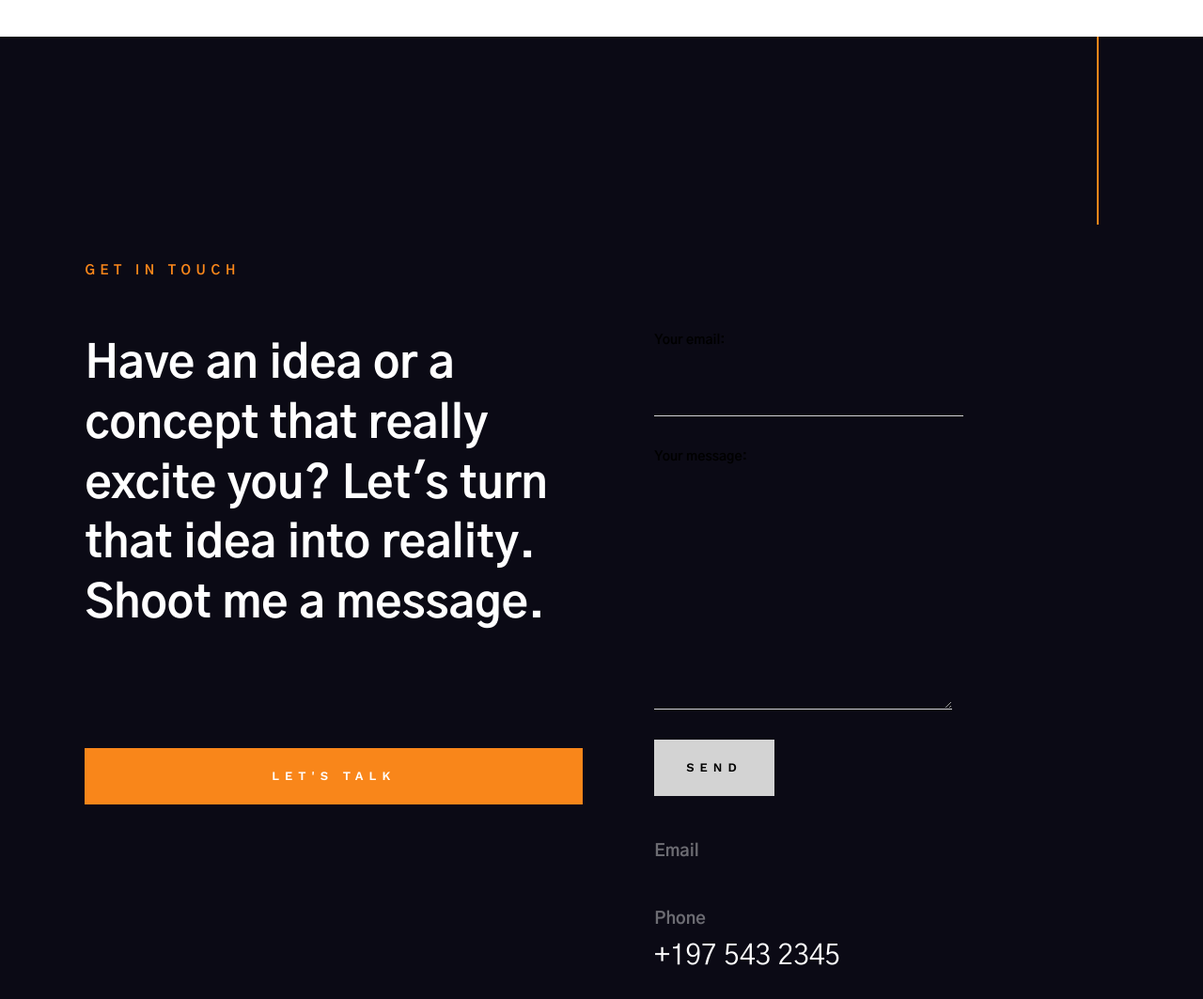
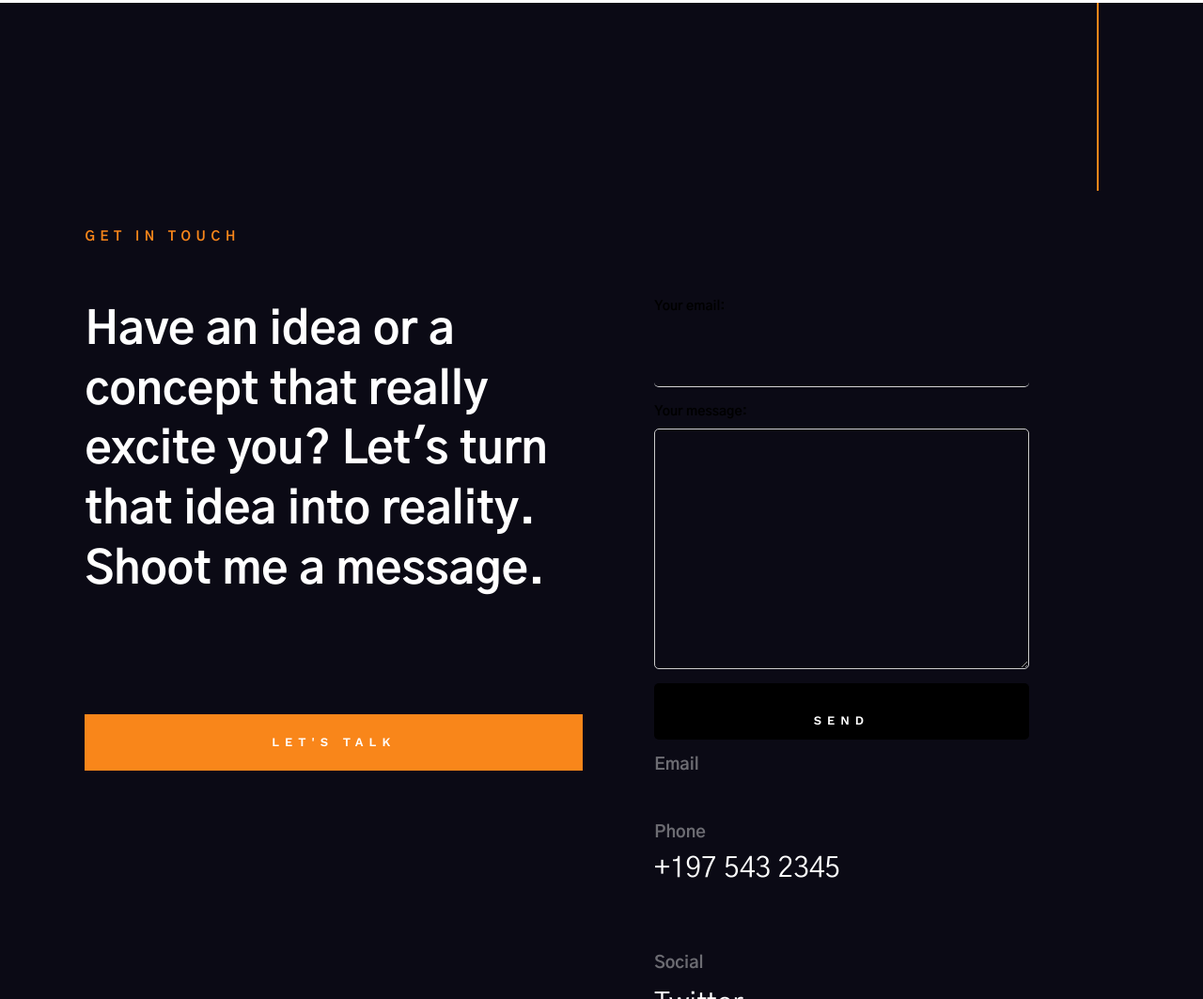
Before and after one commit to HayShel/HayShel.github.io, a plain HTML site: page styles.html in a window 1280 px wide. Shown: the part 7384-8447 px from the top of the page at 94% size. Drawn offline with nearby package versions, Linux system fonts and the light colour scheme.

Commit message:
Form Fix

```diff
--- a/css/main.css
+++ b/css/main.css
@@ -3255,6 +3255,48 @@ html.no-csstransitions .hero-content {
  * # footer
  *
  * ------------------------------------------------------------------- */
+form {
+  width: 400px;
+  margin: auto;
+  color: #333;
+}
+
+label {
+  display: block;
+  margin-bottom: 10px;
+}
+
+input, textarea {
+  width: 100%;
+  padding: 10px;
+  margin-top: 5px;
+  margin-bottom: 15px;
+  border-radius: 5px;
+  border: 1px solid #ccc;
+  font-size: 16px;
+	color: #000 !important;
+}
+
+button {
+  padding: 12px;
+  width: 100%;
+  background-color: black;
+  color: white;
+  border: none;
+  border-radius: 5px;
+}
+
+input, textarea {
+  width: 100%;      /* full width inside form */
+  padding: 10px;    /* increases height */
+  font-size: 16px;  /* text size inside fields */
+}
+
+form {
+  width: 1800px;     /* fixed width */
+  max-width: 100%;  /* keeps it responsive */
+}
+
 .s-footer {
   padding-top: 24rem;
   padding-bottom: 8rem;
```
Also changed, not shown: index.html (+15 -29 lines), images/portfolio/3D_Logos1.jpg (added).
